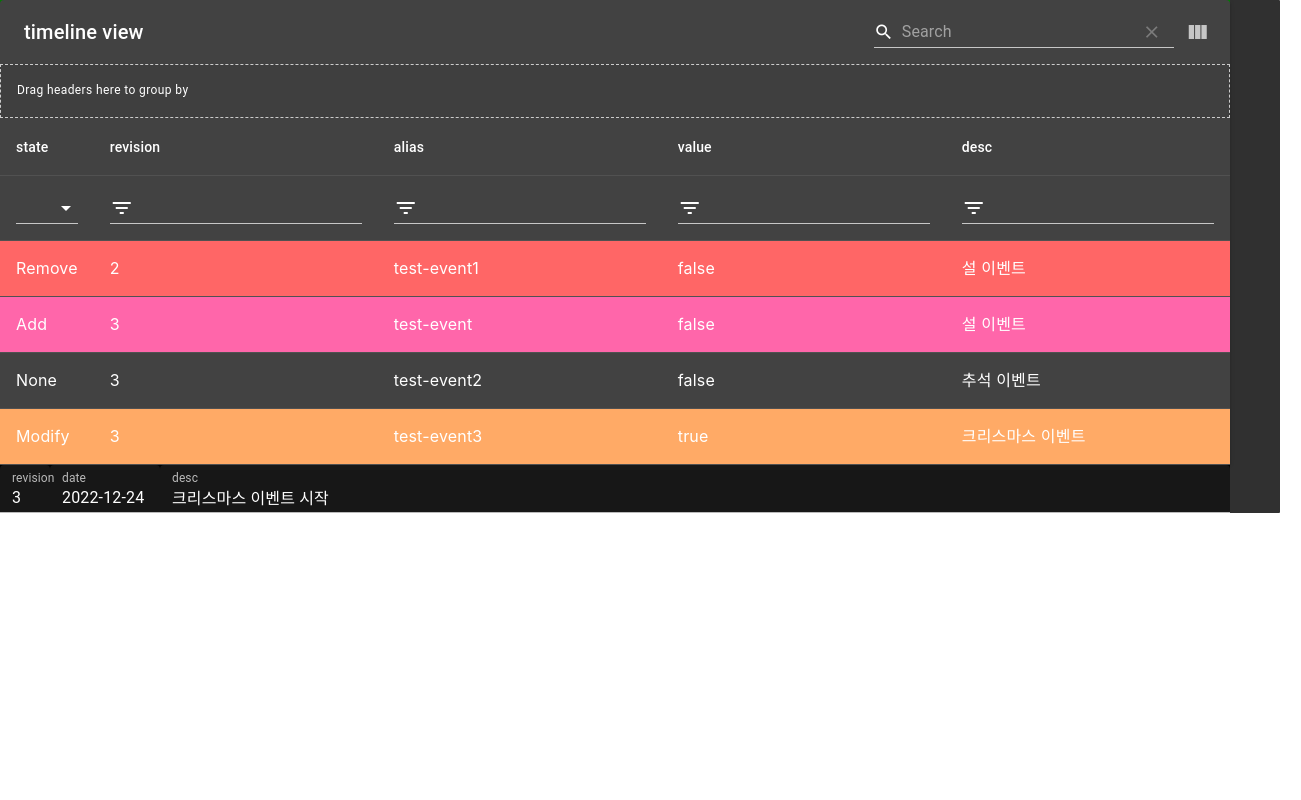
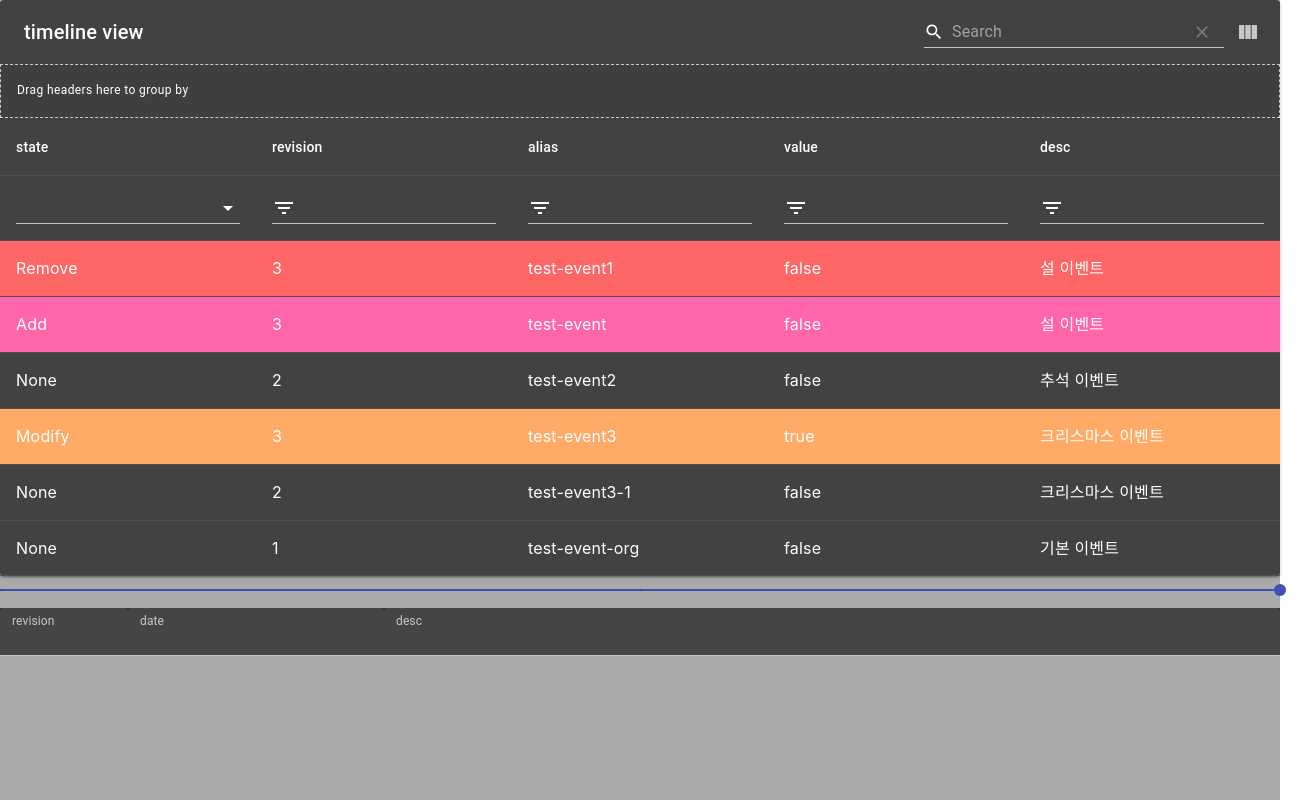
Before and after one commit to forfsoft/JsonTimelineEditor, a React (Create React App) app: page / in a window 1280 px wide. Shown: the whole page, 1301 px wide, since content can reach past the window. Built offline with nearby package versions, Linux system fonts and the light colour scheme.

Commit message:
revision select update

```diff
--- a/src/App.css
+++ b/src/App.css
@@ -4,11 +4,14 @@
 }
 
 .TimelineView {
-  background-color: green;
+  background-color: #aaaaaa;
+  width: 100%;
+  height: 100%;
+  position: absolute;
 }
 
 .DetailView {
-  background-color: black;
+  background-color: #333333;
 }
 .DetailView-Revision {
   width: 50px;
--- a/src/components/DataCompare.js
+++ b/src/components/DataCompare.js
@@ -76,20 +76,17 @@ function bodyCompare(dataList, keyColumnName) {
     // None, Modify, Add State
     var previousMap = dataList[previousIndex]["map"];
     for (var body of currentBodys) {
-        var newBody = {}
-        newBody["revision"] = currentRevision;
+        var compareState = "none";
         var keyName = body[keyColumnName];
         var previousBody = previousMap[keyName];
         if (previousBody === undefined) {
-            newBody["state"] = "add";
+            compareState = "add";
         } else {
             if (false === deepCompareMaps(previousBody, body)) {
-                newBody["state"] = "modify";
-            } else {
-                newBody["state"] = "none";
+                compareState = "modify";
             }
         }
-        outputBodys.push(Object.assign(newBody, body));
+        outputBodys.push(createCompareBody(currentRevision, compareState, body));
     }
 
     // Remove State
@@ -102,14 +99,10 @@ function bodyCompare(dataList, keyColumnName) {
         var keyName = body[keyColumnName];
         var currentBody = currentMap[keyName];
         if (currentBody === undefined) {
-            var newBody = {}
-            newBody["revision"] = previousRevision;
-            newBody["state"] = "remove";
-            insertRemoveBodys.push(Object.assign(newBody, body))
+            insertRemoveBodys.push(createCompareBody(currentRevision, "remove", body))
         } else {
             if (insertRemoveBodys.length > 0) {
                 // remove 정보를 한번에 push
-
                 var insertIndex = 0;
                 if (matchAliasName == "") {
 
@@ -126,25 +119,32 @@ function bodyCompare(dataList, keyColumnName) {
             matchAliasName = keyName;
         }
     }
+    // 남은건 제일 하단에 추가
     if (insertRemoveBodys.length > 0) {
         Array.prototype.push.apply(outputBodys,insertRemoveBodys);
     }
 
-    // old data revision update
-    // var previousMap = previousData["map"];
-    // for (var current of currentMap) {
-    //     console.log(current)
-    //     // var keyName = currentBody[keyColumnName];
-    //     // if (keyName != undefined) {
-    //     // }
-    // }
-
-    for (var i = lastIndex; i >= 0; i--) {
-        var data = dataList[i];
-        //console.log(data)
+    // revision update
+    for (var body of outputBodys) {
+        var keyName = body[keyColumnName];
+        if (body["state"] == "none") {
+            var currentBody = currentMap[keyName];
+            for (var i = previousIndex; i >= 0; i--) {
+                var compareMap = dataList[i]["map"];
+                if (undefined == compareMap) {
+                    break;
+                }
+                var compareBody = compareMap[keyName];
+                if (undefined == compareBody) {
+                    break;
+                }
+                if (false === deepCompareMaps(currentBody, compareBody)) {
+                    break;
+                }
+                body["revision"] = dataList[i]["extra"]["revision"];
+            }
+        }
     }
-
-    //console.log(outputBodys)
     return outputBodys
 }
 
@@ -176,7 +176,14 @@ function createRevisionMap(dataList) {
     return revisionMap;
 }
 
-export function JsonCompare(dataList, keyColumnName){
+function createCompareBody(revisionKey, compareState, orgBody) {
+    var newBody = {}
+    newBody["revision"] = revisionKey;
+    newBody["state"] = compareState;
+    return Object.assign(newBody, orgBody);
+}
+
+export function InitJsonCompare(dataList, keyColumnName){
     if (dataList === undefined) {
         console.log("data file not found");
         return;
@@ -185,43 +192,38 @@ export function JsonCompare(dataList, keyColumnName){
         console.log("data file length error");
         return;
     }
-    //console.log("JsonCompare start")
     createAliasMap(dataList, keyColumnName)
     var revisionMap = createRevisionMap(dataList)
-    console.log(dataList, revisionMap)
+    //console.log(dataList, revisionMap)
+    //console.log(dataList)
+    return revisionMap;
+}
 
-    // extra 정보에 revision이 있으면 header 정보에 revision column 정보 추가
+export function JsonCompareBody(dataList, keyColumnName){
+    if (dataList === undefined) {
+        console.log("data file not found");
+        return;
+    }
+
+    if (dataList.length == 0) {
+        console.log("data file length error");
+        return;
+    }
+
     var headers = createCompareHeader(dataList);
-    var bodys = bodyCompare(dataList, keyColumnName)
-
-
-    //  for (var i = len; i >= 0; i--) {
-    //     var data = dataList[i];
-    //     console.log(data)
-    // }
-
-    //var bodys =
-
-    // 최신 데이터 기준으로 이전 리비전과 compare 정보 생성
-    // 모든 데이터 순회하며 revision 숫자 기입
-
-    // 사용자 지정 주석 데이터 Merge
-
-
-
-
-    // arr.slice().reverse().forEach(x => console.log(x))
-    // var prevBodys = prevData["bodys"];
-    // var prevBodys = prevData["extra"];
-    // var nextBodys = nextData["bodys"];
-    // var nextBodys = nextData["extra"];
-
-    // var output
+    var bodys = []
+    if (dataList.length == 1) {
+        var currentBodys = dataList[0]["bodys"];
+        var currentRevision = dataList[0]["extra"]["revision"];
+        for (var body of currentBodys) {
+            bodys.push(createCompareBody(currentRevision, "none", body));
+        }
+    } else {
+        bodys = bodyCompare(dataList, keyColumnName)
+    }
 
     var output = {}
     output["headers"] = headers;
     output["bodys"] = bodys;
-    output["revision"] = revisionMap;
-    console.log(output)
     return output;
 }
--- a/src/components/TimelineDataGrid.js
+++ b/src/components/TimelineDataGrid.js
@@ -1,144 +1,85 @@
 import './../App.css';
-import React, { useState, useEffect, Component } from 'react';
-import MaterialTable, { MTableToolbar } from 'material-table';
+import React, { useState, useEffect, useCallback } from 'react';
+import TimelineDetailView from './TimelineDetailView'
+import TimelineGridView from './TimelineGridView'
 import jsonData1 from './../testData#1.json'
 import jsonData2 from './../testData#2.json'
 import jsonData3 from './../testData#3.json'
-//import jsonData from './../testDataDiffResult.json'
-//import jsonRevisionData from './../testDataRevisionAll.json'
-import {JsonCompare} from './DataCompare'
-import {TextField, Button, Chip, FormControl, InputLabel, Select, MenuItem} from '@material-ui/core'
+import { InitJsonCompare, JsonCompareBody } from './DataCompare'
+import { TextField, Slider } from '@material-ui/core'
 
-
-export default function TimelineDataGrid() {
-
-    const [columns, setColumns] = useState([]);
-    const [datas, setDatas] = useState([]);
-    const [revisionData, setRevisionData] = useState({});
-    const [selectRevisionIndex, setSelectRevisionIndex] = useState("0");
-    const [selectRevisionDate, setSelectRevisionDate] = useState(" ");
-    const [selectRevisionDesc, setSelectRevisionDesc] = useState(" ");
-    const [titleName, setTitleName] = useState("Data Timeline Compare");
-
-    useEffect(()=>{
-        var dataList = []
-        dataList.push(jsonData1);
-        dataList.push(jsonData2);
-        dataList.push(jsonData3);
-        var compareResult = JsonCompare(dataList, "alias");
-        setColumns(compareResult["headers"]);
-        setDatas(compareResult["bodys"]);
-        setRevisionData(compareResult["revision"]);
-
-        var lastRevisionData = dataList[dataList.length-1];
-        if (undefined != lastRevisionData["extra"]) {
-            var title = lastRevisionData["extra"].title;
-            if (undefined != title) {
-                setTitleName(title);
-            }
-            var lastRevisionIndex = lastRevisionData["extra"].revision;
-            if (undefined != lastRevisionIndex) {
-                setSelectRevisionIndex(lastRevisionIndex);
-            }
-
-        }
-      },[])
+const TimelineDataGrid = () => {
+    const [compareResult, setCompareResult] = useState({});
+    const [revisionMap, setRevisionMap] = useState({});
+    const [dataList, setDataList] = useState([]);
+    const [selectRevisionDescKey, setSelectRevisionDescKey] = useState(undefined);
+    const [revisionMaxCount, setRevisionMaxCount] = useState(1);
+    const [selectRevisionIndex, setSelectRevisionIndex] = useState(0);
 
     useEffect(() => {
-        if (undefined === revisionData || revisionData.length == 0) {
+        var compareFiles = []
+        compareFiles.push(jsonData1);
+        compareFiles.push(jsonData2);
+        compareFiles.push(jsonData3);
+        setDataList(compareFiles);
+        var revisions = InitJsonCompare(compareFiles, "alias");
+        setRevisionMap(revisions);
+
+        setSelectRevisionIndex(compareFiles.length-1);
+    }, [])
+
+    useEffect(() => {
+        var maxCount = Object.keys(revisionMap).length - 1;
+
+        if (maxCount > 0) {
+            setRevisionMaxCount(maxCount);
+            // 마지막 리비젼 선택
+            setSelectRevisionIndex(maxCount);
+        }
+    }, [revisionMap])
+
+    useEffect(() => {
+        if (dataList.length == 0) {
             return;
         }
-        if (undefined === selectRevisionIndex || selectRevisionIndex == 0) {
+        if (selectRevisionIndex == undefined || selectRevisionIndex < 0) {
             return;
         }
-        updateRevisionInfo();
-    }, [revisionData, selectRevisionIndex])
 
-    function onSaveFile() {
-        alert("onSaveFile")
+        var compareList = []
+        for (var i = 0; i <= selectRevisionIndex; i++) {
+            compareList.push(dataList[i]);
+        }
+        //console.log(selectRevisionIndex, compareList)
+        var compare = JsonCompareBody(compareList, "alias");
+        if (undefined != compare) {
+            setCompareResult(compare);
+            //console.log(compare)
+        }
+    }, [dataList, revisionMaxCount, selectRevisionIndex])
+
+    function onRevisionChange(event, value) {
+        //console.log(value)
+        setSelectRevisionIndex(value)
     }
 
-    function onEditDesc(rowData) {
-        alert("onEditDesc")
-    }
-
-    function getRowColor(rowData) {
-        if (rowData.state === "add")
-            return '#FF66AA'
-        else if (rowData.state === "remove")
-            return '#FF6666'
-        else if (rowData.state === "modify")
-            return '#FFAA66'
-        return undefined
-    }
-
-    function onSelectedRow(rowData) {
-        console.log("select row:",rowData)
-        var revisionIndex = rowData["revision"]
-        if (revisionIndex === undefined) {
+    const onSelectedRow = useCallback(rowData => {
+        var revisionKey = rowData["revision"]
+        if (revisionKey === undefined) {
             return;
         }
-        setSelectRevisionIndex(revisionIndex);
-    }
-
-    function updateRevisionInfo() {
-        if (selectRevisionIndex === undefined) {
-            return;
-        }
-        if (revisionData === undefined || revisionData.length == 0) {
-            return;
-        }
-        var targetRevisionData = revisionData[selectRevisionIndex]
-        if (targetRevisionData === undefined) {
-            return;
-        }
-        //console.log(targetRevisionData)
-        setSelectRevisionDate(targetRevisionData["date"])
-        setSelectRevisionDesc(targetRevisionData["description"])
-    }
+        setSelectRevisionDescKey(revisionKey);
+    }, []);
 
     return (
         <div className="TimelineView">
-            <div className="GridView">
-                <MaterialTable
-                    title={titleName}
-                    columns={columns}
-                    data={datas}
-                    cellEditable={{
-                        onCellEditApproved: (newValue, oldValue, rowData, columnDef) => {
-                            return new Promise((resolve, reject) => {
-                                for (var i = 0; i < datas.length; i++) {
-                                    if (datas[i] == rowData) {
-                                        console.log("modify", columnDef.field, datas[i][columnDef.field])
-                                        datas[i][columnDef.field] = newValue;
-                                        //DB에 값 전송
-                                        setTimeout(resolve, 1);
-                                        break;
-                                    }
-                                }
-                            });
-                        }
-                    }}
-                    options={{
-                        grouping: true,
-                        search: true,
-                        columnsButton: true,
-                        filtering: true,
-                        paging: false,
-                        maxBodyHeight: "calc(100vh - 167px)",
-                        rowStyle: rowData => ({
-                            backgroundColor: getRowColor(rowData)
-                        })
-                    }}
-
-                    onRowClick={((evt, selectedRow) => onSelectedRow(selectedRow))}
-                />
-            </div>
-            <div className="DetailView">
-                <TextField id="filled-basic" className="DetailView-Revision" value={selectRevisionIndex}  size="small" label="revision" variant="filled" InputProps={{readOnly: true}} />
-                <TextField id="filled-basic" className="DetailView-Date" value={selectRevisionDate} size="small" label="date" variant="filled" InputProps={{ readOnly: true }} />
-                <TextField id="filled-basic" className="DetailView-Desc" value={selectRevisionDesc} size="small" label="desc" variant="filled" InputProps={{ readOnly: true }} />
-            </div>
+            <TimelineGridView dataList={dataList} compareResult={compareResult} onSelectedRow={onSelectedRow} />
+            <Slider
+                value={selectRevisionIndex}
+                valueLabelDisplay="auto"
+                step={1} marks min={0} max={revisionMaxCount} onChange={onRevisionChange} />
+            <TimelineDetailView dataList={dataList} revisionMap={revisionMap} selectRevisionKey={selectRevisionDescKey} />
         </div>
     )
 }
+export default TimelineDataGrid;
--- /dev/null
+++ b/src/components/TimelineDetailView.js
@@ -0,0 +1,33 @@
+import './../App.css';
+import React, { useState, useEffect, Component } from 'react';
+import { TextField, Slider } from '@material-ui/core'
+
+const TimelineDetailView = ({revisionMap, selectRevisionKey}) => {
+    const [selectRevisionDate, setSelectRevisionDate] = useState(" ");
+    const [selectRevisionDesc, setSelectRevisionDesc] = useState(" ");
+
+    useEffect(() => {
+        if (selectRevisionKey === undefined) {
+            return;
+        }
+        if (revisionMap === undefined) {
+            return;
+        }
+        var targetRevisionData = revisionMap[selectRevisionKey]
+        if (targetRevisionData === undefined) {
+            return;
+        }
+        //console.log(targetRevisionData)
+        setSelectRevisionDate(targetRevisionData["date"])
+        setSelectRevisionDesc(targetRevisionData["description"])
+    }, [selectRevisionKey])
+
+    return (
+        <div className="DetailView">
+            <TextField value={selectRevisionKey} style = {{width: "10%"}} defaultValue=" " size="small" label="revision" variant="filled" InputProps={{ readOnly: true }} />
+            <TextField value={selectRevisionDate} style = {{width: "20%"}} size="small" label="date" variant="filled" InputProps={{ readOnly: true }} />
+            <TextField value={selectRevisionDesc} style = {{width: "70%"}} size="small" label="desc" variant="filled" InputProps={{ readOnly: true }} />
+        </div>
+    )
+}
+export default TimelineDetailView;
--- /dev/null
+++ b/src/components/TimelineGridView.js
@@ -0,0 +1,102 @@
+import './../App.css';
+import React, { useState, useEffect, Component } from 'react';
+import MaterialTable, { MTableToolbar } from 'material-table';
+
+export function TimelineGridView({dataList, compareResult, onSelectedRow}) {
+    const [columns, setColumns] = useState([]);
+    const [datas, setDatas] = useState([]);
+    const [titleName, setTitleName] = useState("Data Timeline Compare");
+
+    useEffect(() => {
+        var lastRevisionData = dataList[dataList.length - 1];
+        if (undefined != lastRevisionData && undefined != lastRevisionData["extra"]) {
+            var title = lastRevisionData["extra"].title;
+            if (undefined != title) {
+                setTitleName(title);
+            }
+        }
+    }, [dataList]);
+
+    useEffect(() => {
+        var headers = restoreColumnOption(compareResult["headers"]);
+        setColumns(headers);
+        //setColumns(compareResult["headers"]);
+        setDatas(compareResult["bodys"]);
+    }, [compareResult]);
+
+    useEffect(() => {
+        restoreColumnOption();
+
+    }, [columns]);
+
+    // function backupColumnOption() {
+    //     var saveOption = {}
+    //     for (var columnKey in columns) {
+    //         var column = columns[columnKey];
+    //         if (undefined != column.tableData) {
+    //             if (undefined != column.tableData.filterValue) {
+    //                 saveOption[columnKey] = column.tableData.filterValue;
+    //             }
+    //         }
+    //     }
+    //     console.log(saveOption);
+    //     setColumnOption(saveOption)
+    // }
+
+    function restoreColumnOption(newColumn) {
+        // var saveOption = {}
+        // for (var columnKey in columns) {
+        //     var column = columns[columnKey];
+        //     if (undefined != column.tableData) {
+        //         if (undefined != column.tableData.filterValue) {
+        //             saveOption[columnKey] = column.tableData.filterValue;
+        //         }
+        //     }
+        // }
+
+        // for (var columnKey in columnOption) {
+        //     var column = columnOption[columnKey];
+        // }
+        return newColumn
+    }
+
+    function getRowColor(rowData) {
+        if (rowData.state === "add")
+            return '#FF66AA'
+        else if (rowData.state === "remove")
+            return '#FF6666'
+        else if (rowData.state === "modify")
+            return '#FFAA66'
+        return undefined
+    }
+
+    function onRowClick(event, rowData) {
+        console.log(columns)
+        onSelectedRow(rowData);
+    }
+
+    return (
+            <div className="GridView">
+                <MaterialTable
+                    title={titleName}
+                    columns={columns}
+                    data={datas}
+                    options={{
+                        grouping: true,
+                        search: true,
+                        columnsButton: true,
+                        filtering: true,
+                        paging: false,
+                        maxBodyHeight: "calc(100vh - 167px)",
+                        rowStyle: rowData => ({
+                            backgroundColor: getRowColor(rowData)
+                        })
+                    }}
+
+                    onRowClick={onRowClick}
+                />
+            </div>
+    )
+}
+
+export default React.memo(TimelineGridView);
--- a/src/testData#1.json
+++ b/src/testData#1.json
@@ -16,9 +16,19 @@
             "desc": "추석 이벤트"
         },
         {
+            "alias": "test-event3-1",
+            "value": "false",
+            "desc": "크리스마스 이벤트1"
+        },
+        {
             "alias": "test-event4",
             "value": "false",
             "desc": "1주년 이벤트"
+        },
+        {
+            "alias": "test-event-org",
+            "value": "false",
+            "desc": "기본 이벤트"
         }
     ],
     "extra": {
--- a/src/testData#2.json
+++ b/src/testData#2.json
@@ -14,6 +14,16 @@
             "alias": "test-event3",
             "value": "false",
             "desc": "크리스마스 이벤트"
+        },
+        {
+            "alias": "test-event3-1",
+            "value": "false",
+            "desc": "크리스마스 이벤트"
+        },
+        {
+            "alias": "test-event-org",
+            "value": "false",
+            "desc": "기본 이벤트"
         }
     ],
     "extra": {
--- a/src/testData#3.json
+++ b/src/testData#3.json
@@ -14,6 +14,16 @@
             "alias": "test-event3",
             "value": "true",
             "desc": "크리스마스 이벤트"
+        },
+        {
+            "alias": "test-event3-1",
+            "value": "false",
+            "desc": "크리스마스 이벤트"
+        },
+        {
+            "alias": "test-event-org",
+            "value": "false",
+            "desc": "기본 이벤트"
         }
     ],
     "extra": {
```
